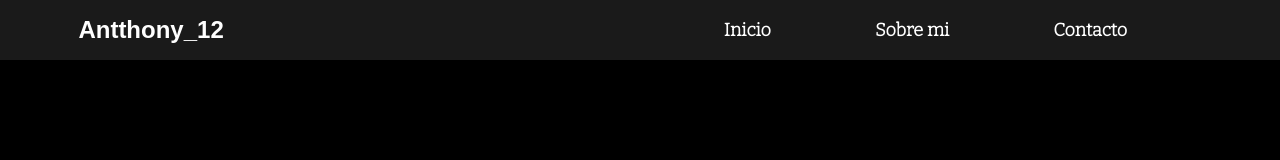
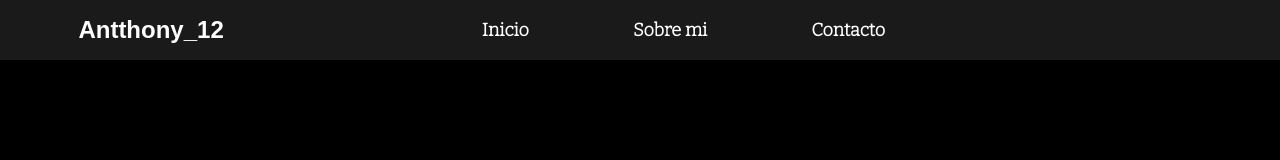
Before and after one commit to antonio-ramirezballester/portafolio, a plain HTML site: page index.html in a window 1280 px wide. Drawn offline with nearby package versions, Linux system fonts and the light colour scheme.

Commit message:
Canvio en el css en nav ul

```diff
--- a/css/styles.css
+++ b/css/styles.css
@@ -38,7 +38,7 @@ nav h1{
 }
 
 nav ul{
-    margin-left: 450px;
+    margin-left: 13rem; /*450px*/
 }
 
 nav ul li{
```
